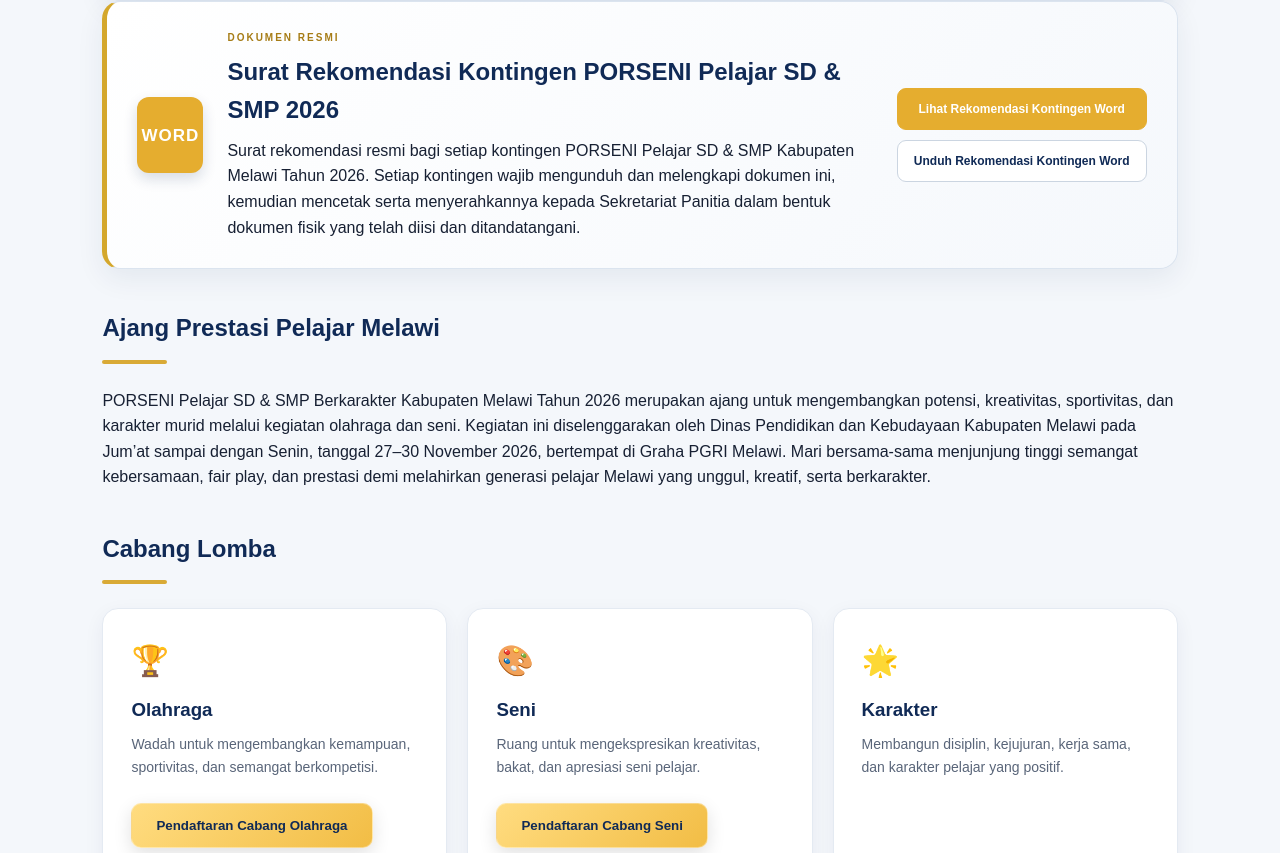
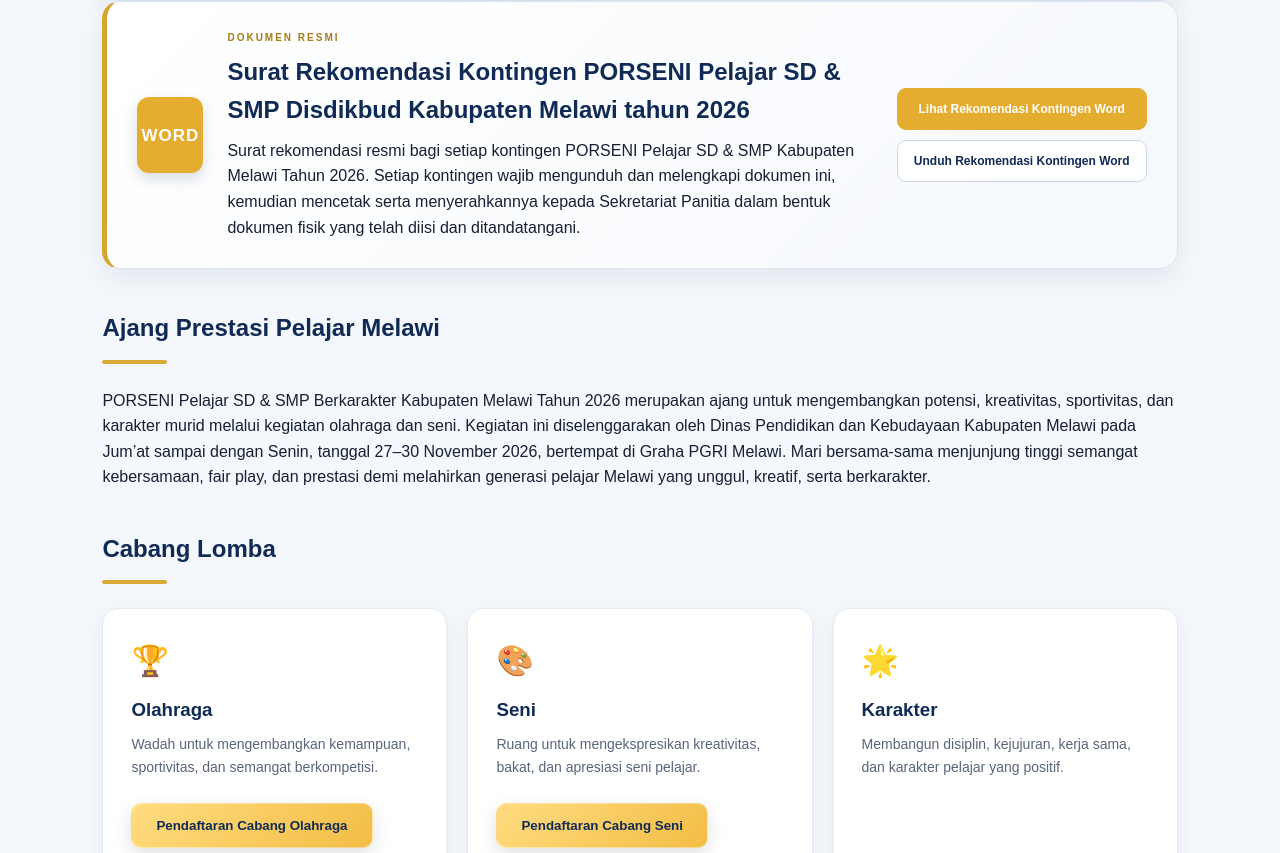
Before and after one commit to pkpgrimelawi2025-ui/website-porseni-pelajar-melawi, a plain HTML site: page index.html in a window 1280 px wide. Shown: the part 868-1721 px from the top of the page. Drawn offline with Linux system fonts and the light colour scheme.

Commit message:
Add files via upload

```diff
--- a/index.html
+++ b/index.html
@@ -1250,7 +1250,7 @@ img {
                     <div class="juknis-label">DOKUMEN RESMI</div>
 
                     <h2>
-                        Surat Rekomendasi Kontingen PORSENI Pelajar SD & SMP 2026
+                        Surat Rekomendasi Kontingen PORSENI Pelajar SD & SMP Disdikbud Kabupaten Melawi tahun 2026
                     </h2>
 
                     <p>
```
